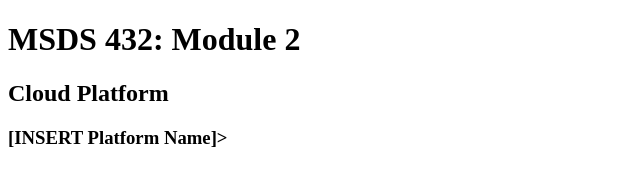
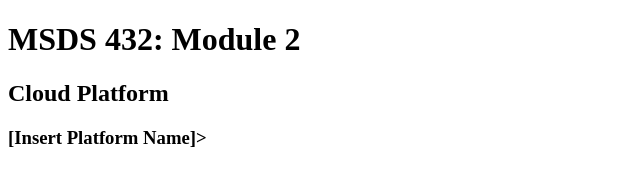
Before and after one commit to Cesar312/msds432-wk2-test-gcp, a plain HTML site: page index.html in a window 1280 px wide. Shown: the full height of the page, 0-640 px from the left. Drawn offline with Linux system fonts and the light colour scheme.

Commit message:
Initial commit

```diff
--- a/index.html
+++ b/index.html
@@ -11,7 +11,7 @@
 
     <h1>MSDS 432: Module 2</h1>
     <h2>Cloud Platform</h2>
-    <h3>[INSERT Platform Name]></h3>
+    <h3>[Insert Platform Name]></h3>
 
 </body>
 
```
